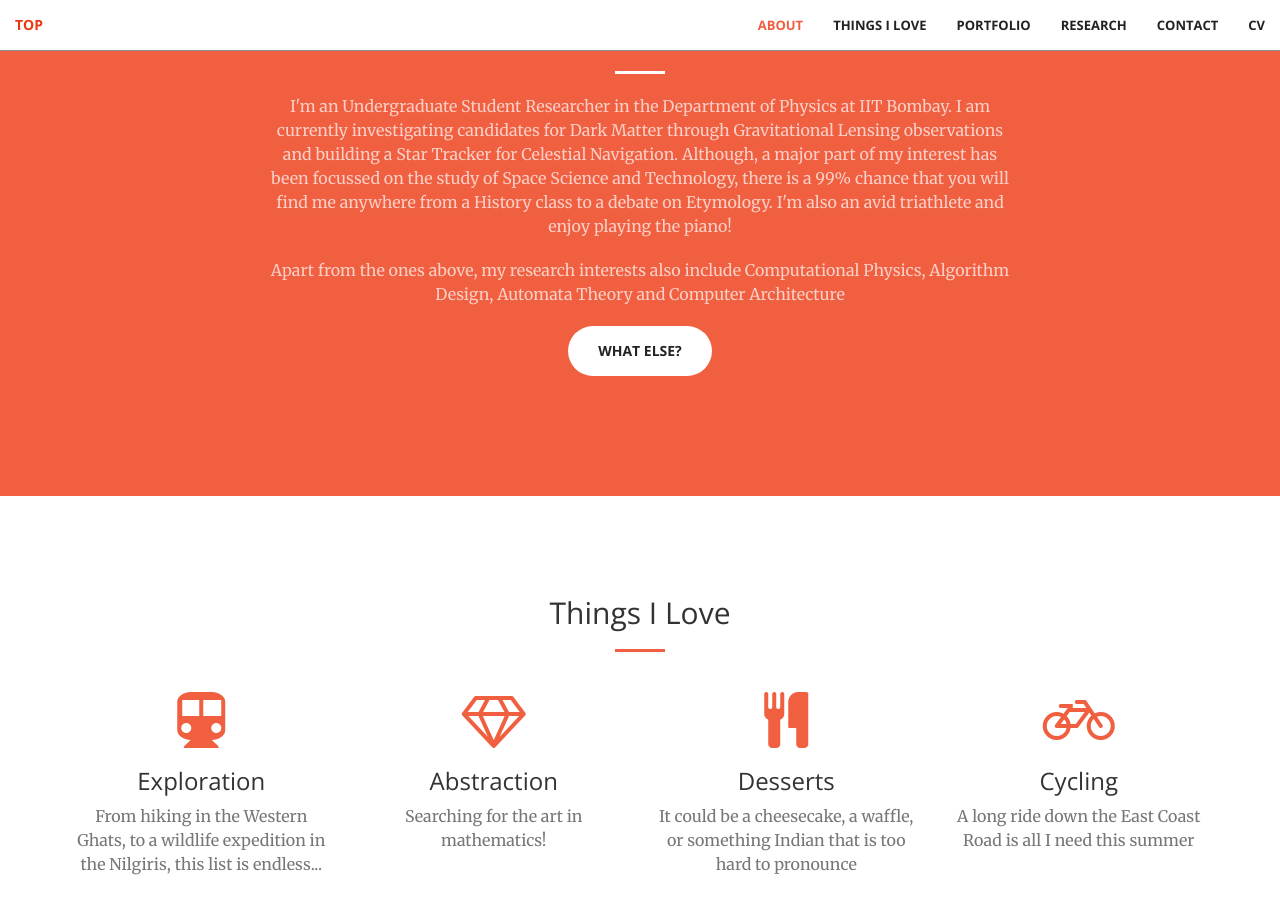
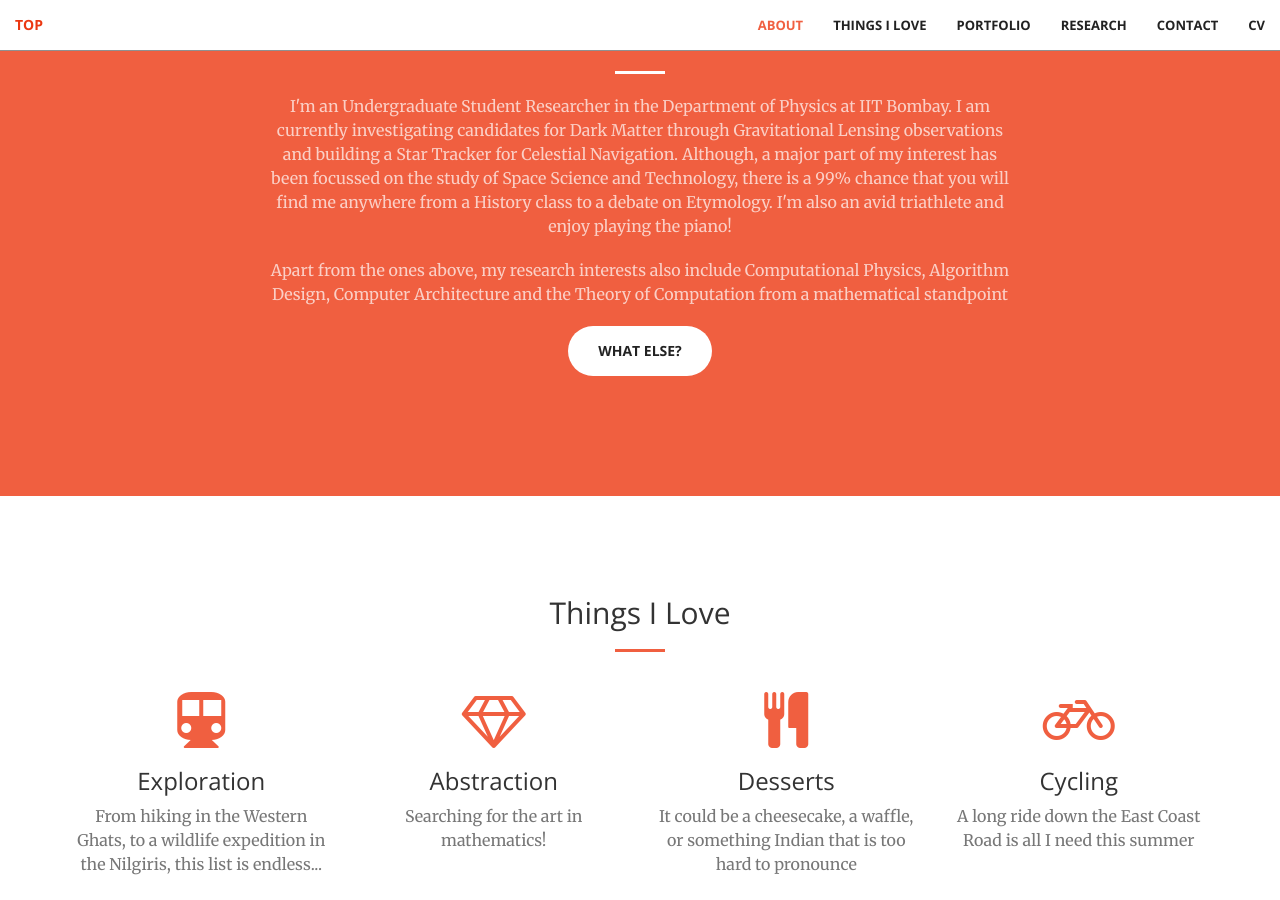
Before and after one commit to aravindbharathi/aravindbharathi.github.io, a Jekyll site: the page built from index.html, in a window 1280 px wide and 900 px high, scrolled down 982 px. Built offline with Jekyll 4.4.1, drawn with Linux system fonts in a browser that asks for light colours.

Commit message:
Update call-to-action.html

```diff
--- a/_includes/call-to-action.html
+++ b/_includes/call-to-action.html
@@ -5,7 +5,7 @@
                 <h2 class="section-heading">About Me</h2>
                 <hr class="light">
                 <p class="text-faded">I'm an Undergraduate Student Researcher in the Department of Physics at IIT Bombay. I am currently investigating candidates for Dark Matter through Gravitational Lensing observations<!--pursuing a minor in the field of Geoinformatics--> and building a Star Tracker for Celestial Navigation. Although, a major part of my interest has been focussed on the study of Space Science and Technology, there is a 99% chance that you will find me anywhere from a History class to a debate on Etymology. I'm also an avid triathlete and enjoy playing the piano!</p>
-                <p class="text-faded">Apart from the ones above, my research interests also include Computational Physics, Algorithm Design, Automata Theory and Computer Architecture<!--Numerical Analysis, Computational Physics and Mathematical Modelling, Computer Architecture and the Theory of Computation, especially its Mathematical Foundations--></p>
+                <p class="text-faded">Apart from the ones above, my research interests also include Computational Physics, Algorithm Design, Computer Architecture and the Theory of Computation from a mathematical standpoint<!--Numerical Analysis, Computational Physics and Mathematical Modelling, Computer Architecture and the Theory of Computation, especially its Mathematical Foundations--></p>
                 <a href="#stuff" class="btn btn-default btn-xl">What else?</a><br><br>
             <!--p style="font-size:6px" style="text-align:right;">*By space science and technology, I mean pretty much everything - from astrophysics and cosmology to spaceflight mechanics and planetary sciences and even implementation of algorithms for guidance and navigation of space probes and satellites</p-->
             </div>
```
